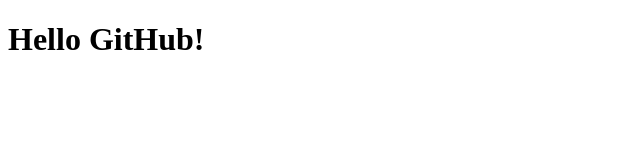
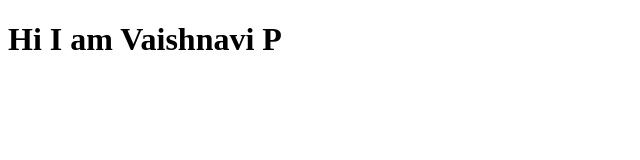
Before and after one commit to vaishnavip-dscse/first_repo, a plain HTML site: page index.html in a window 1280 px wide. Shown: the whole page, without its empty margins (0-640 px from the left). Drawn offline with Linux system fonts and the light colour scheme.

Commit message:
Update index.html

```diff
--- a/index.html
+++ b/index.html
@@ -1,9 +1,9 @@
 <!DOCTYPE html>
 <html>
   <head>
-    <title>First Repo</title>
+    <title>personal portfolio</title>
   </head>
   <body>
-    <h1>Hello GitHub!</h1>
+    <h1>Hi I am Vaishnavi P</h1>
   </body>
 </html>
```
